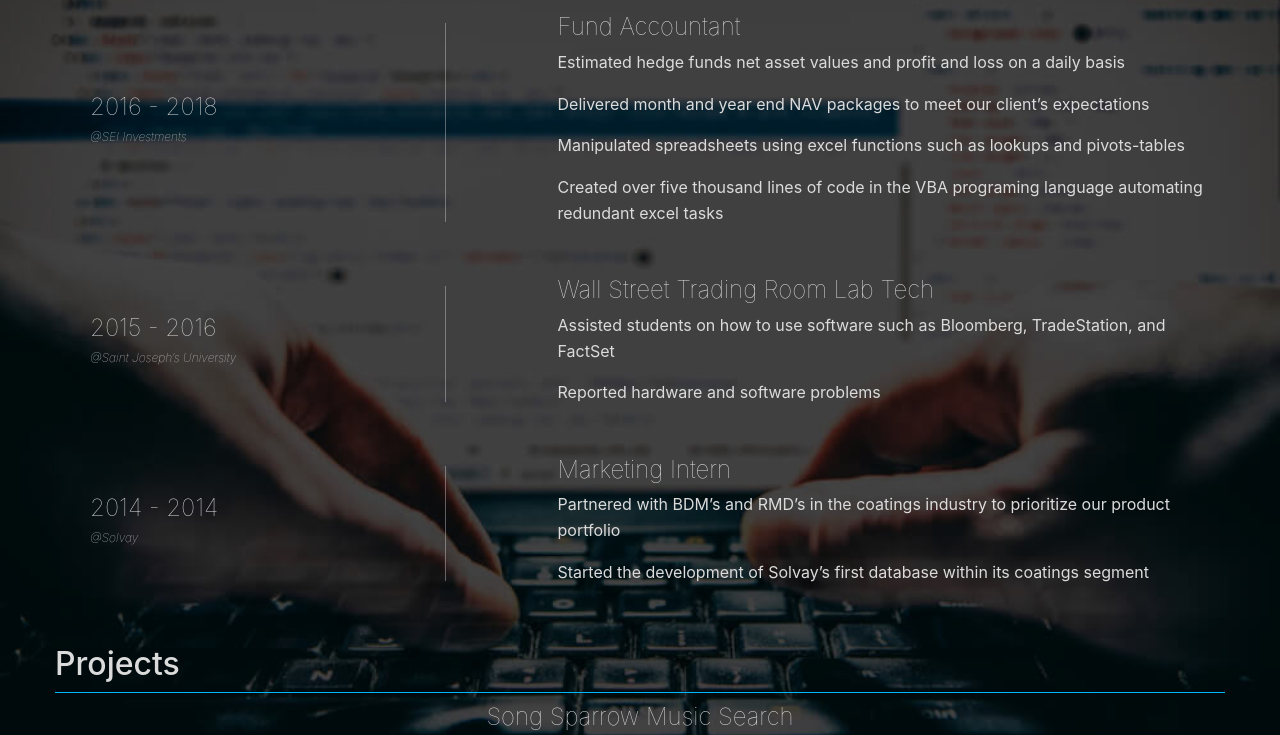
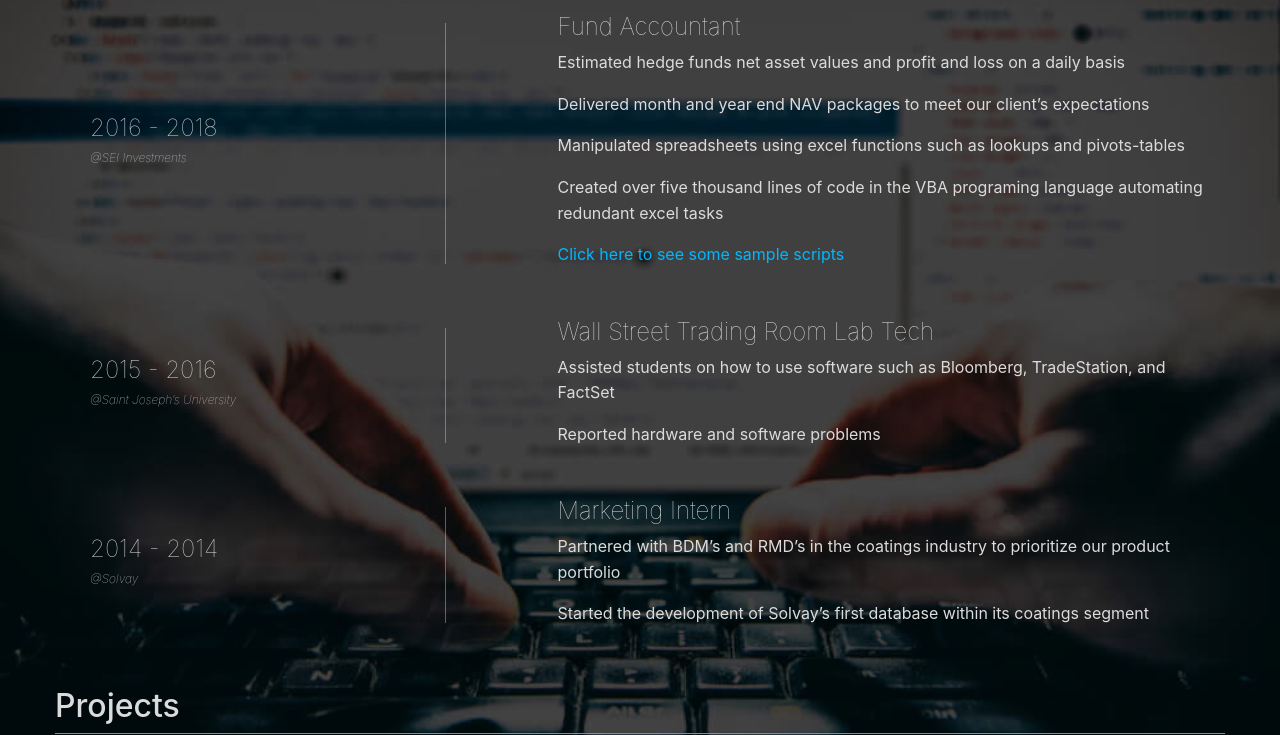
Before and after one commit to pswartz66/Portfolio-2, a plain HTML site: page index.html in a window 1280 px wide. Shown: the part 912-1647 px from the top of the page. Drawn offline with nearby package versions, Linux system fonts and the light colour scheme.

Commit message:
added link to sample vba code scripts

```diff
--- a/index.html
+++ b/index.html
@@ -146,6 +146,8 @@
                                         <ul>Manipulated spreadsheets using excel functions such as lookups and pivots-tables</ul>
                                         <ul>Created over five thousand lines of code in the VBA programing language automating redundant excel tasks
                                         </ul>
+
+                                        <ul class="github-link"><a href="https://drive.google.com/drive/folders/1N4yIFgA9E9cf1UeK1l1BjkVA20IVTvW0?usp=sharing">Click here to see some sample scripts</a></ul>
 
 
                                 </div>
```
